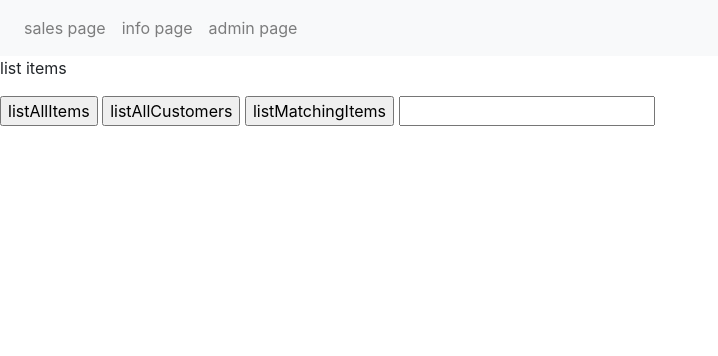
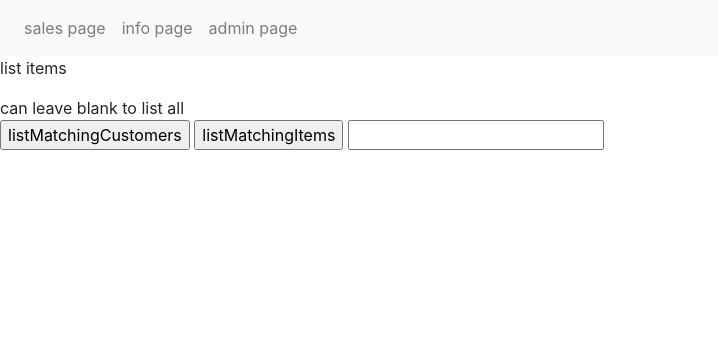
Before and after one commit to KinacOelio/POS-system, a PHP site: page /infopage.php in a window 1280 px wide. Shown: the top 356 px of the page, without its empty margins (0-718 px from the left). Run offline with PHP 8.4, Linux system fonts and the light colour scheme.

Commit message:
queries now work using regex

```diff
--- a/infopage.php
+++ b/infopage.php
@@ -26,9 +26,9 @@
 </nav>
 
 <p>list items</p>
+can leave blank to list all
 <form action="infopage.php" target="_self" method="post">
-	<input type="submit" value="listAllItems" name="submit">
-	<input type="submit" value="listAllCustomers" name="submit">
+	<input type="submit" value="listMatchingCustomers" name="submit">
 	<input type="submit" value="listMatchingItems" name="submit">
 	<input type='text' name="text">
 </form>
@@ -36,18 +36,16 @@
 	//greater if  tests to see if method=post
 	if($_SERVER['REQUEST_METHOD'] === 'POST'){
 		//inner if tests to see specific post choice
-		if($_POST["submit"] == "listAllItems"){
-			$array = listAllItems();
-			while($row = $array->fetch()){
-			echo '<p>'.$row['Name'].'</p>';
-			}
-		}else if($_POST["submit"] == "listAllCustomers"){
-			$array = listAllCustomers();
-			while($row = $array->fetch()){
-			echo '<p>'.$row['Name'].'</p>';
+		if($_POST["submit"] == "listMatchingCustomers"){
+			$array = getMatchingCustomers("/".$_POST["text"]."/m");
+			while($name = next($array)){
+				echo $name;
 			}
 		}else if($_POST["submit"] == "listMatchingItems"){
-
+			$array = getMatchingProducts("/".$_POST["text"]."/m");
+			while($name = next($array)){
+				echo $name;
+			}
 		}
 
 	}
--- a/queries.php
+++ b/queries.php
@@ -14,19 +14,39 @@ function genericFunction(){
 	return 'test';
 }
 
-function listAllItems(){
+
+function getMatchingCustomers($name_frag){
+	global $pdo;
+	$sql = "SELECT * FROM pos.customers";
+	$array = $pdo->query($sql);
+	$retArray = [];
+
+	$i = 0;
+	while($row = $array->fetch()){
+		if(preg_match($name_frag, $row['Name'])){
+			$retArray[$i] =  $row['Name'];
+			$i+=1;
+		}
+	}
+	return $retArray;
+}
+
+function getMatchingProducts($name_frag){
 	global $pdo;
 	$sql = "SELECT * FROM pos.products";
 	$array = $pdo->query($sql);
-	return $array;
+	$retArray = [];
+
+	$i = 0;
+	while($row = $array->fetch()){
+		if(preg_match($name_frag, $row['Name'])){
+			$retArray[$i] =  $row['Name'];
+			$i+=1;
+		}
+	}
+	return $retArray;
 }
 
-function listAllCustomers(){
-	global $pdo;
-	$sql = "SELECT * FROM pos.customers";
-	$array = $pdo->query($sql);
-	return $array;
-}
 
 function getProducts($name_fragment){
 	global $pdo;
```
